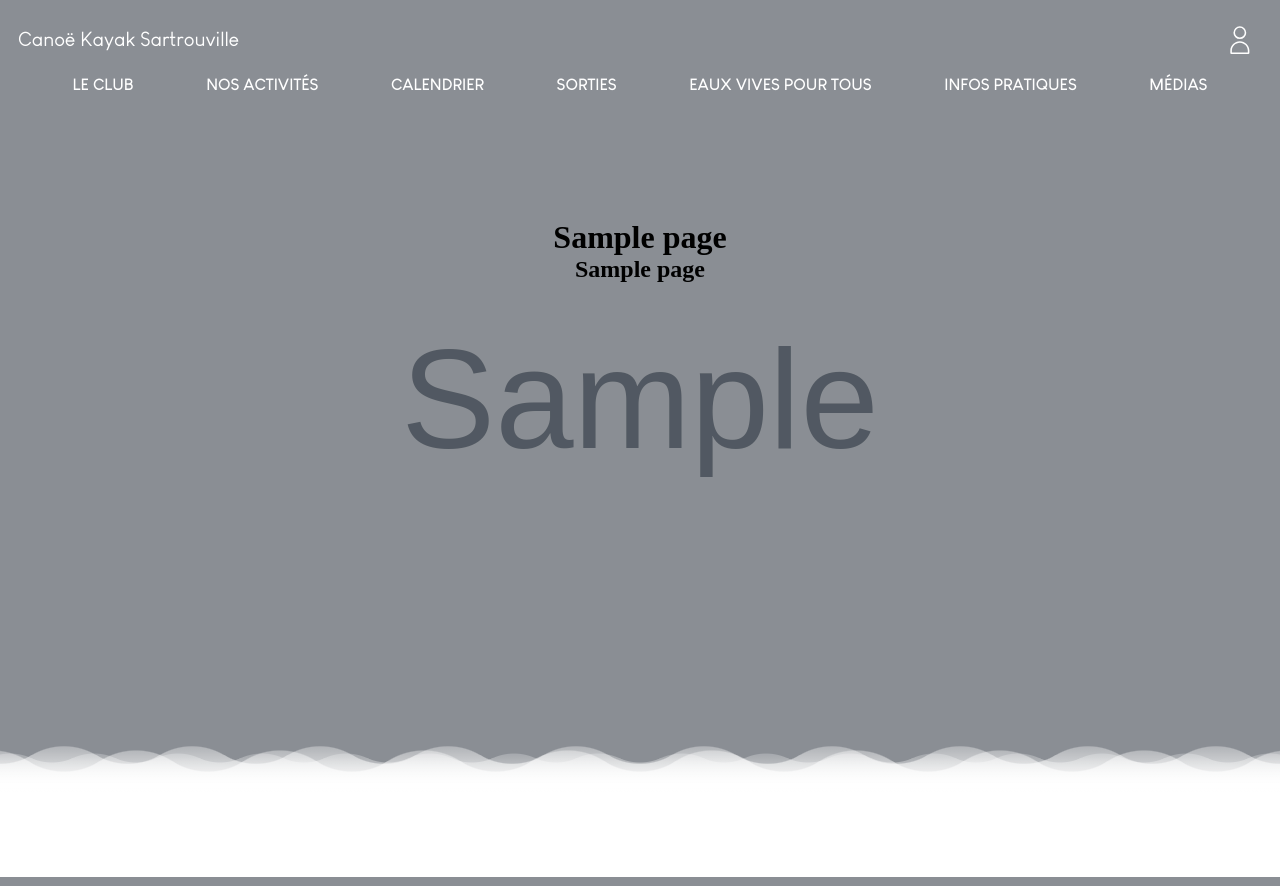
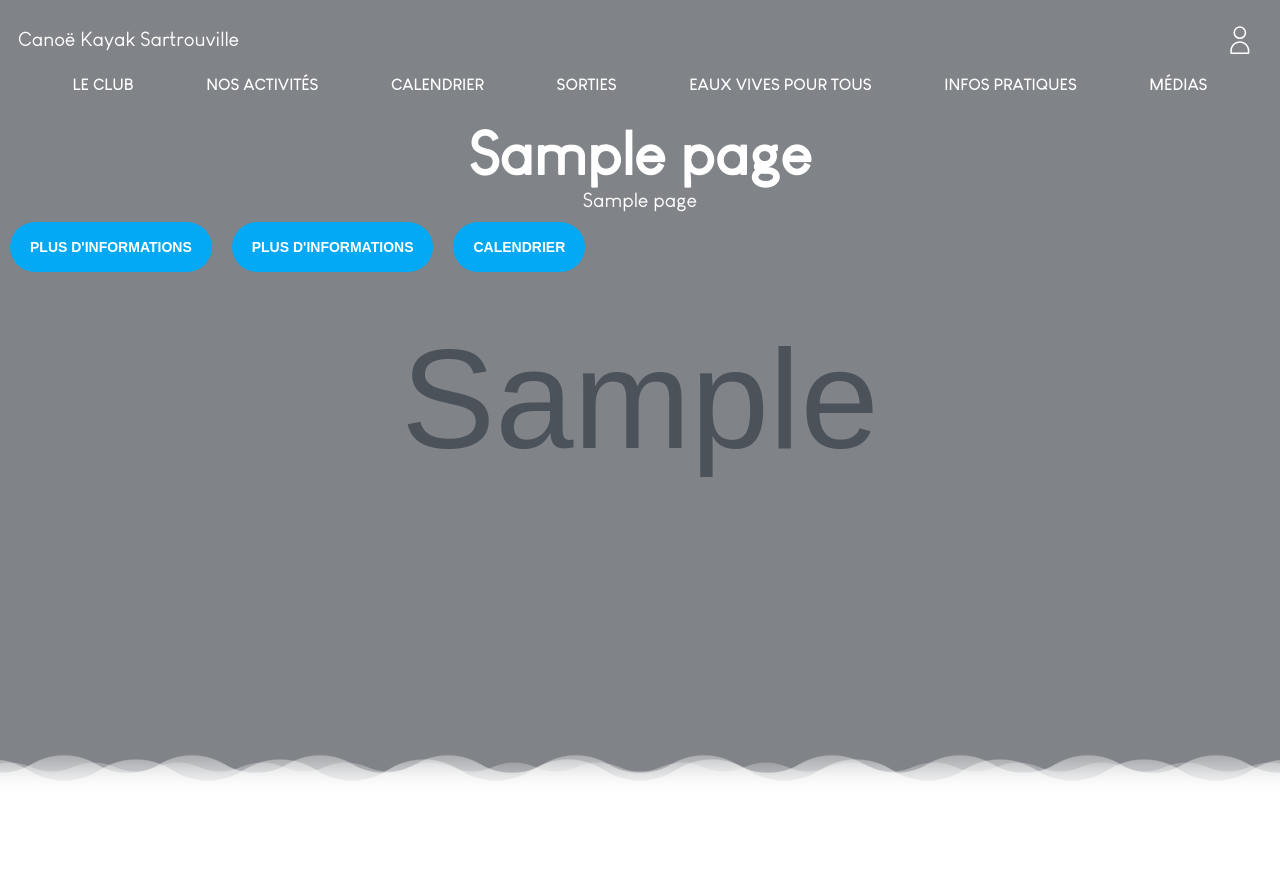
Before and after one commit to Megapixel-code/2025_website_kayak, a Django app: template website/main_app/templates/base.html in a window 1280 px wide. Run offline with Django 5.2, Linux system fonts and the light colour scheme; the template is opened without the code that fills it: values that come from a table or form of the project are taken from there, others are empty; tables that the repository leaves empty hold one stand-in row (values such as "Sample post"); grey boxes marked "Sample" are stand-in pictures.

Commit message:
added buttons to page header

```diff
--- a/website/main_app/static/css/styles.css
+++ b/website/main_app/static/css/styles.css
@@ -15,6 +15,7 @@
 
 html{
     width: 100%;
+    font-family: Cafe;
 }
 
 body{
@@ -140,6 +141,84 @@
     right: 25px;
 }
 
+
+/* ========================= PAGE IMAGE HEADER ========================= */
+div#page_header{
+    position: static;
+    width: 100%;
+    height: 900px; /* height is modified in js to fit screen height */
+    overflow: hidden;
+}
+
+div#page_header img{
+    position: absolute;
+    object-fit: cover;
+    height: 100%;
+    width: 100%;
+
+    z-index: -3;
+    filter: brightness(60%);
+
+    /*make the image not selectable :*/
+    pointer-events: none;
+}
+
+div#page_header div{
+    /* first div of the flex has a height of 120px in the html to not clip inside the header */
+    display: flex;
+    flex-direction: column;
+    flex-wrap: nowrap;
+    height: 100%;
+    width: 100%;
+
+    z-index: -2;
+
+    text-align: center;
+    color: white;
+}
+div#page_header div h1{
+    font-size: 60px;
+    font-weight: bold;
+}
+div#page_header div h2{
+    font-size: 20px;
+    font-weight: 50;
+}
+div#page_header_buttons_wrapper{
+    flex: 1;
+}
+div#page_header_buttons_wrapper div{
+    display: flex;
+    flex-direction: row;
+    flex-wrap: wrap;
+}
+div#page_header_buttons_wrapper div button{
+    height: 50px;
+    padding-left: 20px;
+    padding-right: 20px;
+    margin: 10px;
+    border-radius: 100px;
+
+    text-transform: uppercase;
+    font-weight: bold;
+    color: white;
+    background-color: #03a9f4;
+    border: none;
+
+    font-size: 14px;
+}
+
+div#waves{
+    position: relative;
+    top: -45px;
+    height: 70px;
+}
+
+div#content{
+    z-index: 0;
+}
+
+
 @media screen and (min-width: 900px){
     /* if the screen is bigger than 900px (on a computer) */
     /* ========================= PAGE MENU HEADER COMPUTER ========================= */
@@ -209,7 +288,7 @@
     }
 
     div#burger_menu_dark_background{
-        /* display is set to none in the html, display is changed in js */
+        /* display is changed in js */
         position: fixed;
         top: 0;
         right: 0;
@@ -275,56 +354,3 @@
         right: 25px;
     }
 }
-
-/* ========================= PAGE IMAGE HEADER ========================= */
-
-div#content{
-    z-index: 0;
-}
-
-div#page_header{
-    position: static;
-    width: 100%;
-    height: 900px; /* height is modified in js to fit screen height */
-    overflow: hidden;
-}
-
-div#page_header img{
-    position: absolute;
-    object-fit: cover;
-    height: 100%;
-    width: 100%;
-
-    z-index: -2;
-    filter: brightness(65%);
-
-    /*make the image not selectable :*/
-    pointer-events: none;
-}
-
-div#page_header div{
-    position: relative;
-    width: 100%;
-    height: 100%;
-}
-div#page_header div div{
-    position: absolute;
-    margin: auto;
-
-    width: 80%;
-    left: 0;
-    right: 0;
-    top: 30%;
-
-    text-align: center;
-
-    /*Solves a problem in which the content is being cut when the div is smaller than its' wrapper:*/
-    max-width: 100%;
-    max-height: 100%;
-    overflow: auto;
-}
-
-div#waves{
-    position: relative;
-    height: 70px;
-}
--- a/website/main_app/static/js/script.js
+++ b/website/main_app/static/js/script.js
@@ -97,7 +97,7 @@
 
 function resizeFunction(){
     /* change page image size */
-    id_page_header.style.height = ((window.innerHeight * 0.95) - 30)+"px";
+    id_page_header.style.height = ((window.innerHeight)*0.98)+"px";
 
     /* responsive code */
     if (document.body.clientWidth >= 900){
@@ -157,13 +157,18 @@
 function openBurgerMenu(){
     /* function will be called when we are on a computer and when we open the burger menu (on phone) */
     id_header_path_container.className = "burger_menu_open";
-    id_burger_menu_dark_background.style.display = "";
 
     if (document.body.clientWidth >= 900){
-        /* if we are on computer we want to be able to scroll */
+        /* if we are on computer */
+        /* we dont want to see the darkened background */
+        id_burger_menu_dark_background.style.display = "none";
+        /* we want to be able to scroll the main page */
         tag_body.style.overflow = "";
     }
     else {
+        /* if we are on phone */
+        id_burger_menu_dark_background.style.display = "";
+        /* we dont want to be able to scroll the main page */
         tag_body.style.overflow = "hidden";
     }
 }
--- a/website/main_app/templates/base.html
+++ b/website/main_app/templates/base.html
@@ -70,15 +70,21 @@
                 </a></li>
             </ul>
         </div>
-        <div id="burger_menu_dark_background" style="display: none;" onclick="closeBurgerMenu()"></div>
+        <div id="burger_menu_dark_background" onclick="closeBurgerMenu()" style="display: none;"></div>
     </header>
     <div id="content">
         <div id="page_header">
             <img src="{{ page.image.url }}">
-            <div> <!-- needed to set self to position relative so child can have position absolute -->
-                <div>
-                    <h1>{{ page.title }}</h1>
-                    <h2>{{ page.second_title }}</h2>
+            <div>
+                <div style="height: 120px;"></div>
+                <h1>{{ page.title }}</h1>
+                <h2>{{ page.second_title }}</h2>
+                <div id="page_header_buttons_wrapper">
+                    <div>
+                        <button>Plus d'informations</button>
+                        <button>Plus d'informations</button>
+                        <button>Calendrier</button>
+                    </div>
                 </div>
             </div>
         </div>
```
